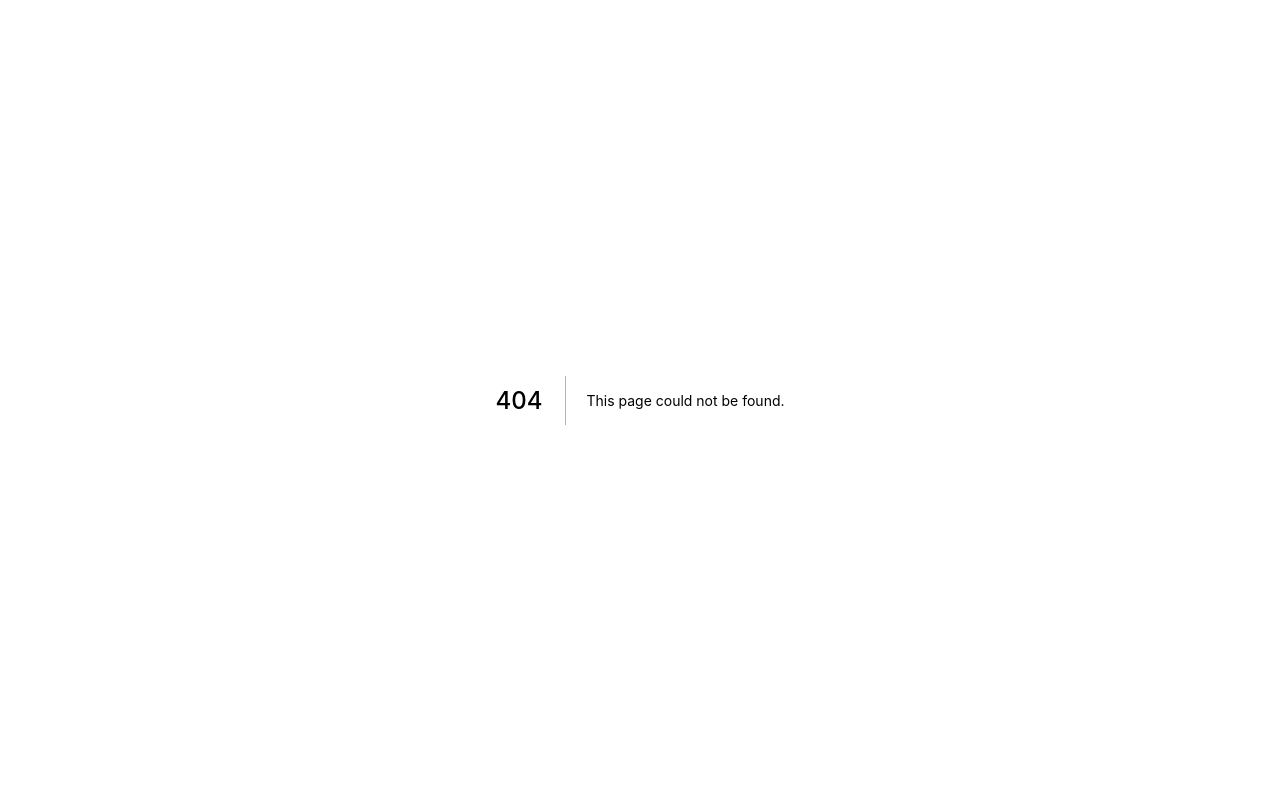
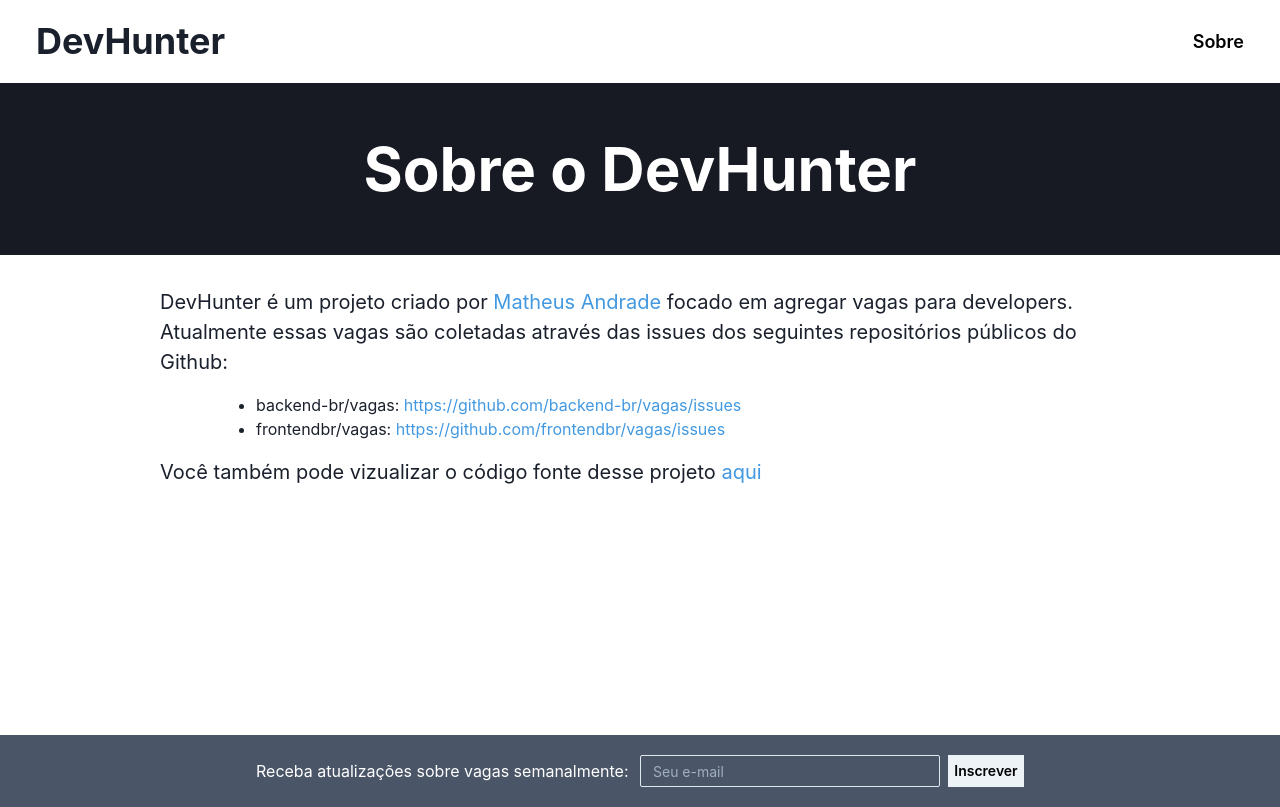
Before and after one commit to matheusAMDS/devhunter, a Next.js app: page /about in a window 1280 px wide. Before the commit this address had no page. Built offline with nearby package versions, Linux system fonts and the light colour scheme.

Commit message:
add 'about' page plus some minor fixs on ui

```diff
--- a/src/components/Layout/index.tsx
+++ b/src/components/Layout/index.tsx
@@ -1,4 +1,4 @@
-import { Stack, Container, Box, Heading, Text, Input, Button, Flex } from "@chakra-ui/react"
+import { Stack, Container, Box, Heading, Text, Input, Button, Flex, Link } from "@chakra-ui/react"
 import { ReactNode } from "react"
 import NextLink from "next/link"
 
@@ -13,9 +13,13 @@ const Layout: React.FC<Props> = ({ children, jumbotron }) => {
         <Container maxW="container.xl">
           <Stack justifyContent="space-between" flexDirection="row">
             <NextLink href="/">
-              <Heading>DevHunter</Heading>
+              <Heading cursor="pointer">DevHunter</Heading>
             </NextLink>
-            <Text>Sobre</Text>
+            <NextLink href="/about">
+              <Link fontWeight="semibold" fontSize={18} color="black">
+                Sobre
+              </Link>
+            </NextLink>
           </Stack>
         </Container>
       </Box>
--- a/src/lib/jobs/useJobs.ts
+++ b/src/lib/jobs/useJobs.ts
@@ -13,7 +13,7 @@ interface UseJobsParams {
 
 export default function useJobs(params: UseJobsParams) {
   const { initialData, label, location } = params
-  const [ jobs, setJobs ] = useState<Job[]>([] as Job[])
+  const [ jobs, setJobs ] = useState<Job[]>(initialData.jobs || [])
   const [ hasMore, setHasMore ] = useState(true)
 
   const getKey = (index: number, prevData: IndexJobsResult) => {
--- /dev/null
+++ b/src/pages/about.tsx
@@ -0,0 +1,55 @@
+import { Container, Heading, Link, UnorderedList, ListItem, Text } from "@chakra-ui/layout"
+import Layout from "components/Layout"
+import Head from "next/head"
+
+const About: React.FC = () => {
+  const repos = [
+    {
+      name: "backend-br/vagas",
+      url: "https://github.com/backend-br/vagas/issues"
+    },
+    {
+      name: "frontendbr/vagas",
+      url: "https://github.com/frontendbr/vagas/issues"
+    }
+  ]
+  return (
+    <Layout
+      jumbotron={
+        <Container maxW="container.lg" textAlign="center" p={8}>
+          <Heading size="3xl">Sobre o DevHunter</Heading>
+        </Container>
+      }
+    >
+      <Head>
+        <title>Sobre | DevHunter</title>
+      </Head>
+      <Container maxW="container.lg" mx="auto" p={8} minH="60vh">
+        <Text fontSize={20}>
+          DevHunter é um projeto criado por {""}
+          <Link href="https://github.com/matheusAMDS" target="_blank">
+            Matheus Andrade
+          </Link> focado em
+          agregar vagas para developers. Atualmente essas vagas são coletadas através
+          das issues dos seguintes repositórios públicos do Github:
+        </Text>
+        <UnorderedList ml={24} my={4}>
+          {repos.map((repo, i) => (
+            <ListItem key={i}>
+              <Text as="span">{repo.name}</Text>:{' '}
+              <Link href={repo.url} target="_blank">{repo.url}</Link>
+            </ListItem>
+          ))}
+        </UnorderedList>
+        <Text fontSize={20}>
+          Você também pode vizualizar o código fonte desse projeto {""}
+          <Link href="https://github.com/matheusAMDS/devhunter" target="_blank">
+            aqui
+          </Link>
+        </Text>
+      </Container>
+    </Layout>
+  )
+}
+
+export default About
--- a/src/pages/index.tsx
+++ b/src/pages/index.tsx
@@ -120,7 +120,7 @@ const Home: React.FC<Props> = ({ label, location, ...initialData }) => {
                   <Text color="gray.500">
                     {postedDate(job.updated_at)}
                   </Text>
-                  <Heading mb={1}>{job.title}</Heading>
+                  <Heading mb={1} size="lg">{job.title}</Heading>
                   <Text as="p" fontSize={18} mb={1}>
                     Postada por <strong>{job.company}</strong>
                   </Text>
--- a/src/theme.ts
+++ b/src/theme.ts
@@ -1,3 +1,11 @@
 import { extendTheme } from "@chakra-ui/react"
 
-export default extendTheme({})
+export default extendTheme({
+  components: {
+    Link: {
+      baseStyle: {
+        color: "blue.400"
+      }
+    }
+  }
+})
```
